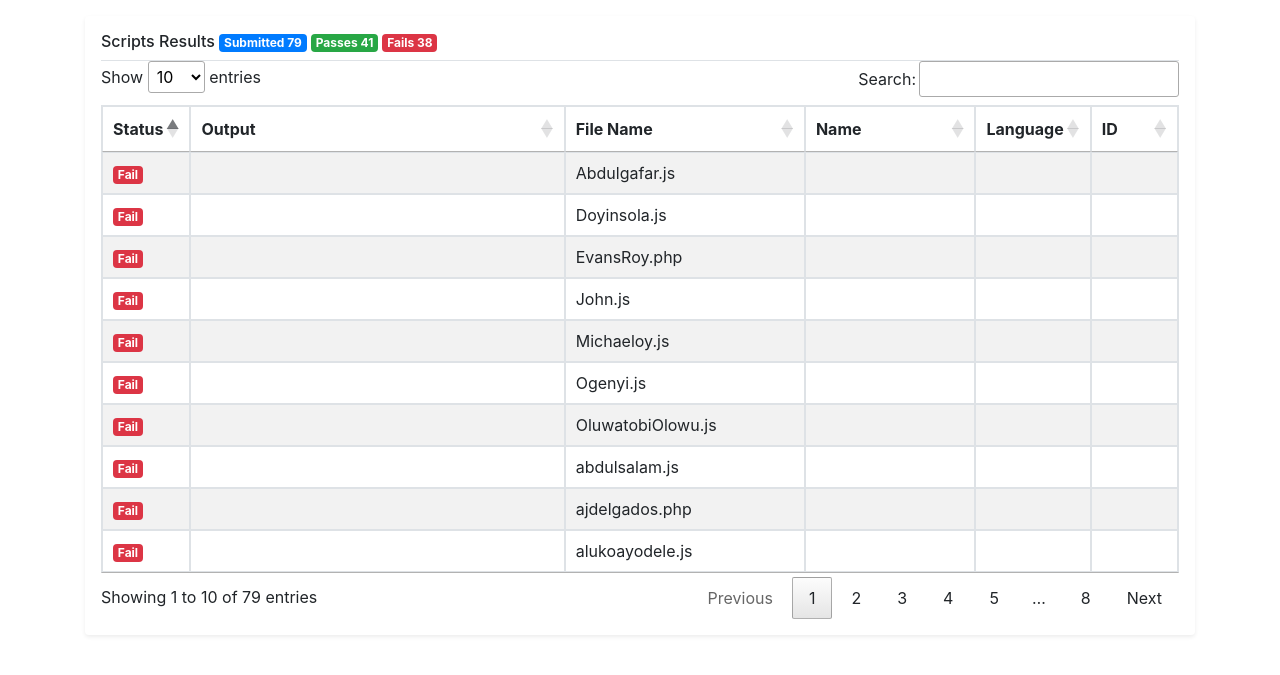
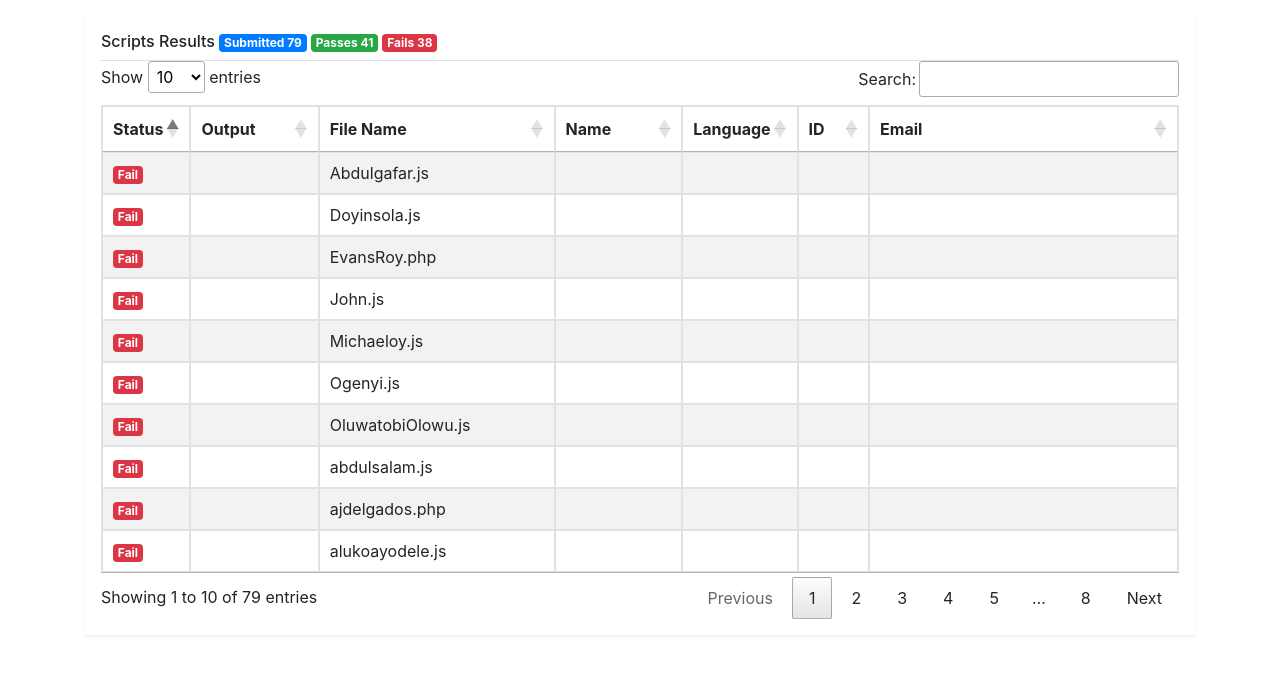
Before and after one commit to DreyWesson/team-superman-hngi7, a PHP site: page / in a window 1280 px wide. Shown: the part 56-731 px from the top of the page. Run offline with PHP 8.4, Linux system fonts and the light colour scheme; some libraries are stand-ins or nearby versions.

Commit message:
fix on index.php to display email

```diff
--- a/index.php
+++ b/index.php
@@ -93,6 +93,7 @@ if (!isset($_GET['json'])) {
                     <th>Name</th>
                     <th>Language</th>
                     <th>ID</th>
+                    <th>Email</th>
                 </tr>
                 </thead>
                 <tbody>
@@ -104,6 +105,7 @@ if (!isset($_GET['json'])) {
                         <td><?=$script['name']?></td>
                         <td><?=$script['language']?></td>
                         <td><?=$script['id']?></td>
+                        <td><?= ltrim($script['email'], ".") ?></td>
 
                     </tr>
                 <?php } ?>
```
